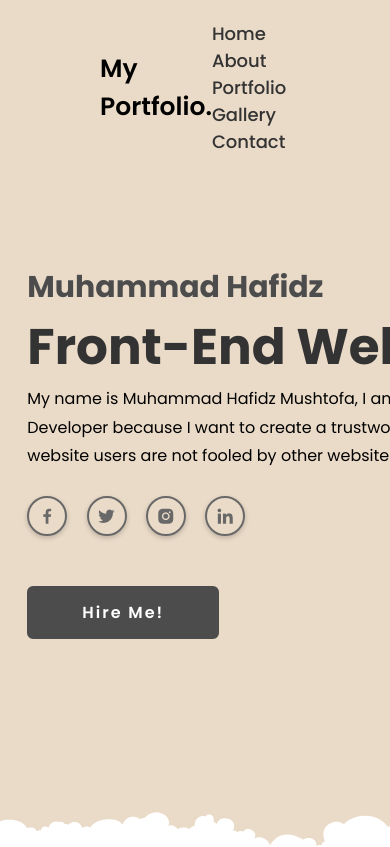
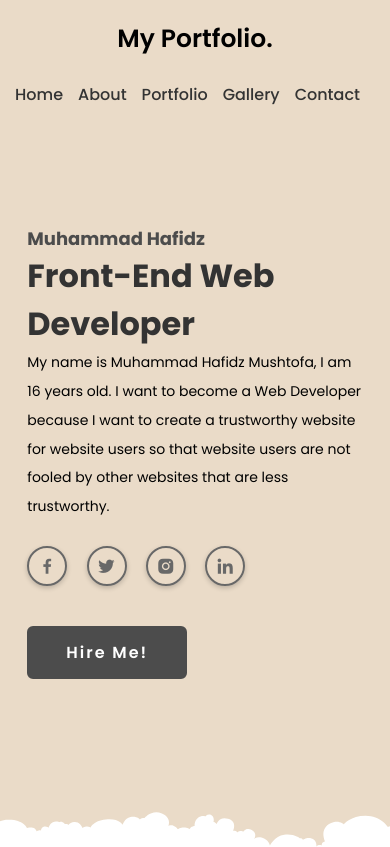
Before and after one commit to Aapiss/Portofolio_Web_PTS, a plain HTML site: page index.html in a window 390 px wide. Shown: the top 847 px of the page. Drawn offline with nearby package versions, Linux system fonts and the light colour scheme.

Commit message:
"first commit"

```diff
--- a/index.html
+++ b/index.html
@@ -2,8 +2,7 @@
 <html lang="en">
 <head>
     <meta charset="UTF-8">
-    <meta name="viewport" content="width=device-width, initial-scale=1.0">
-    <link rel="stylesheet" href="style.css">
+    <meta name="viewport" content="width=device-width, initial-scale=1.0, user-scalable=no, maximum-scale=1">    <link rel="stylesheet" href="style.css">
     <link href='https://unpkg.com/boxicons@2.1.4/css/boxicons.min.css' rel='stylesheet'>
     <link rel="stylesheet" href="https://cdn.jsdelivr.net/npm/swiper@10/swiper-bundle.min.css"/>
     <title>My Portfolio</title>
--- a/style.css
+++ b/style.css
@@ -715,3 +715,41 @@ footer {
         transform: translateY(0);
     }
 }
+
+@media (max-width: 768px) {
+    header {
+        flex-direction: column;
+    }
+    .logo {
+        margin-right: 0;
+    }
+    .navbar {
+        display: flex;
+        margin-top: 24px;
+        justify-content: center;
+        width: 100%;
+    }
+    .navbar a {
+        font-size: 16px;
+        margin-right: 15px;
+    }
+    .image-container {
+        display: none;
+    }
+    .home-content, .home-content p {
+        width: 100%;
+    }
+    .home-content h3 {
+        font-size: 18px;
+    }
+    .home-content h1 {
+        font-size: 32px;
+    }
+    .home-content p {
+        font-size: 14px;
+    }
+    .btn {
+        width: 10rem;
+        margin-top: 10px;
+    }
+}
```
